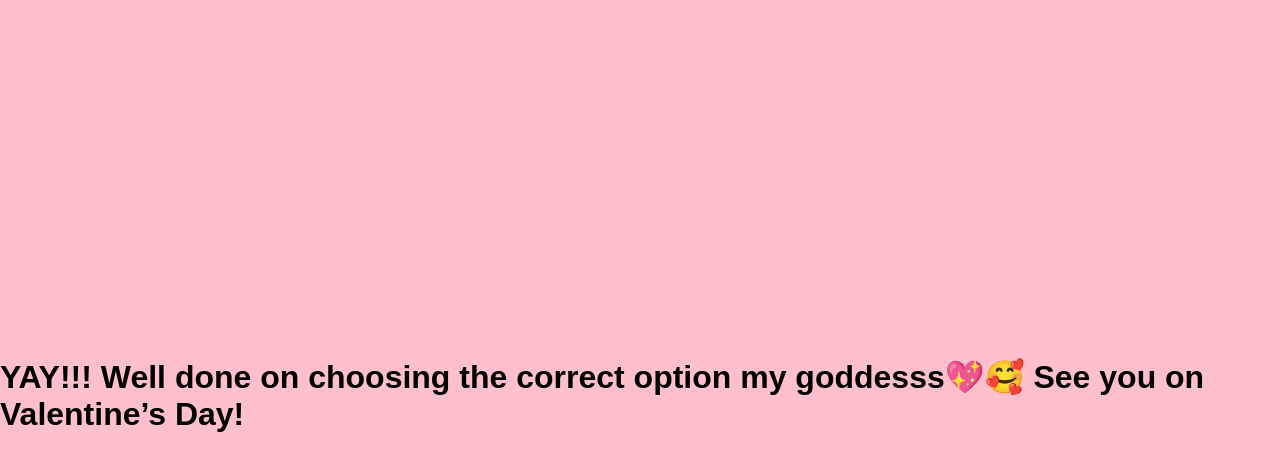
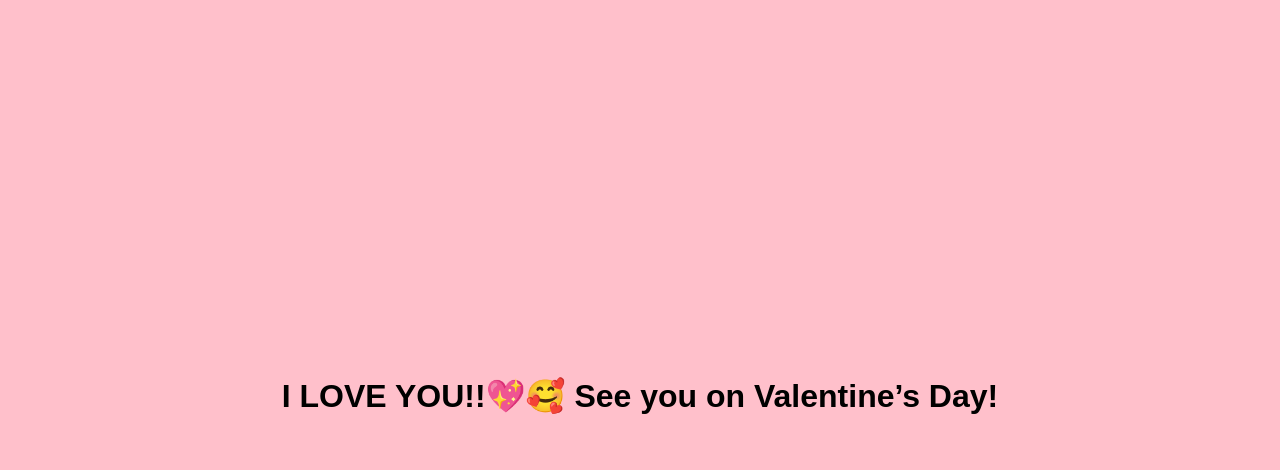
Before and after one commit to kevinc5202006-debug/invitation, a plain HTML site: page index.html in a window 1280 px wide. Both pictures are taken after a click on the button "Yes 💕". Drawn offline with Linux system fonts and the light colour scheme.

Commit message:
Update index.html

```diff
--- a/index.html
+++ b/index.html
@@ -70,7 +70,7 @@
   });
 
   yesBtn.addEventListener("click", () => {
-    document.body.innerHTML = "<h1>YAY!!! Well done on choosing the correct option my goddesss💖🥰 See you on Valentine’s Day!</h1>";
+    document.body.innerHTML = "<h1>I LOVE YOU!!💖🥰 See you on Valentine’s Day!</h1>";
   });
 </script>
 
```
